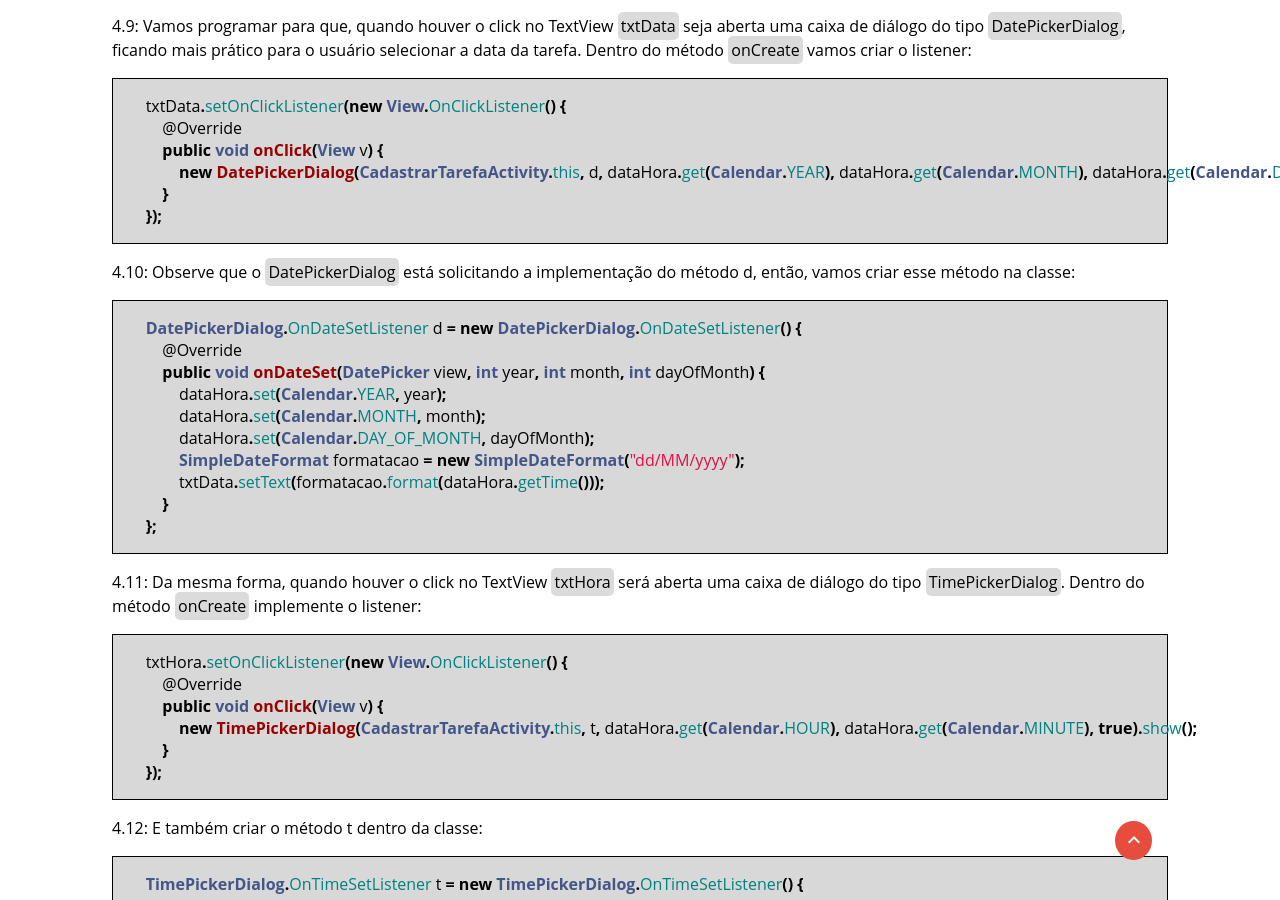
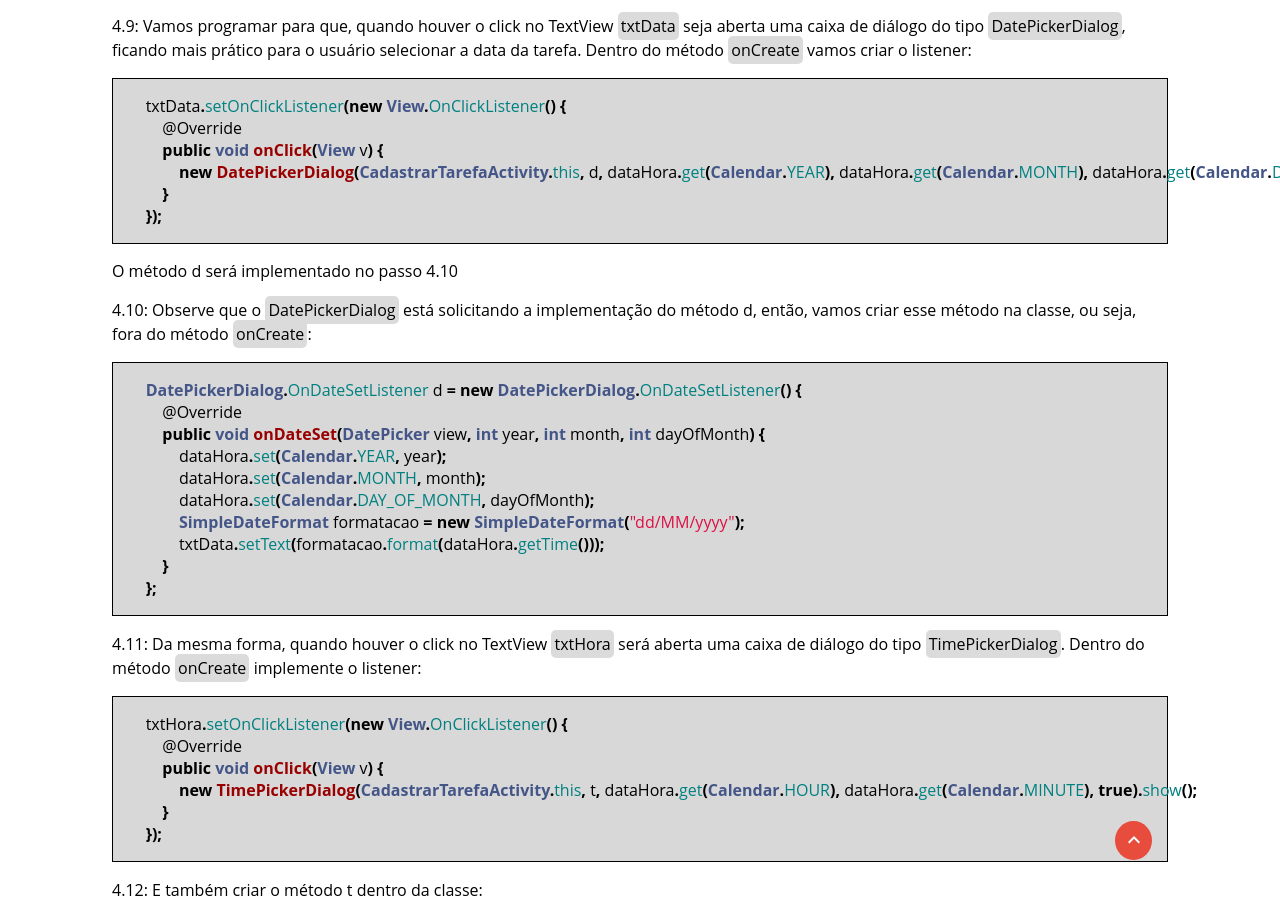
Before and after one commit to marcoinf/marcoinf.github.io, a Jekyll site: the page built from _posts/2018-05-03-criando-um-gerenciador-de-tarefas-para-android.markdown, in a window 1280 px wide and 900 px high, scrolled down 7355 px. Built offline with Jekyll 4.4.1, drawn with Linux system fonts in a browser that asks for light colours; comment, search, counter and statistics services are not loaded.

Commit message:
Update 2018-05-03-criando-um-gerenciador-de-tarefas-para-android.markdown

```diff
--- a/_posts/2018-05-03-criando-um-gerenciador-de-tarefas-para-android.markdown
+++ b/_posts/2018-05-03-criando-um-gerenciador-de-tarefas-para-android.markdown
@@ -300,7 +300,9 @@
     });
 {% endhighlight %}
 
-4.10: Observe que o `DatePickerDialog` está solicitando a implementação do método d, então, vamos criar esse método na classe:
+<div class="alert-danget">O método d será implementado no passo 4.10</div>
+
+4.10: Observe que o `DatePickerDialog` está solicitando a implementação do método d, então, vamos criar esse método na classe, ou seja, fora do método `onCreate`:
 {% highlight java %}
     DatePickerDialog.OnDateSetListener d = new DatePickerDialog.OnDateSetListener() {
         @Override
```
